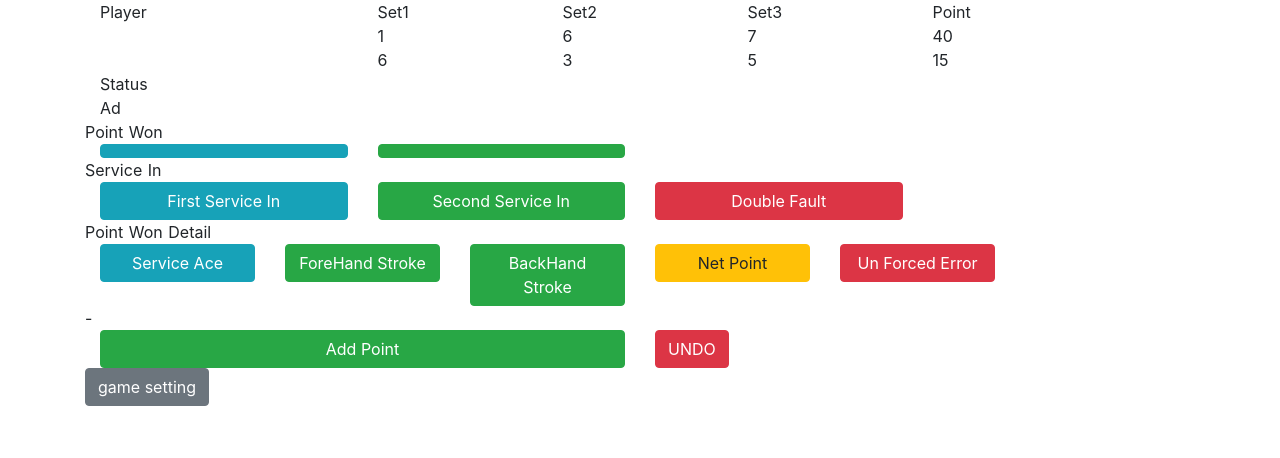
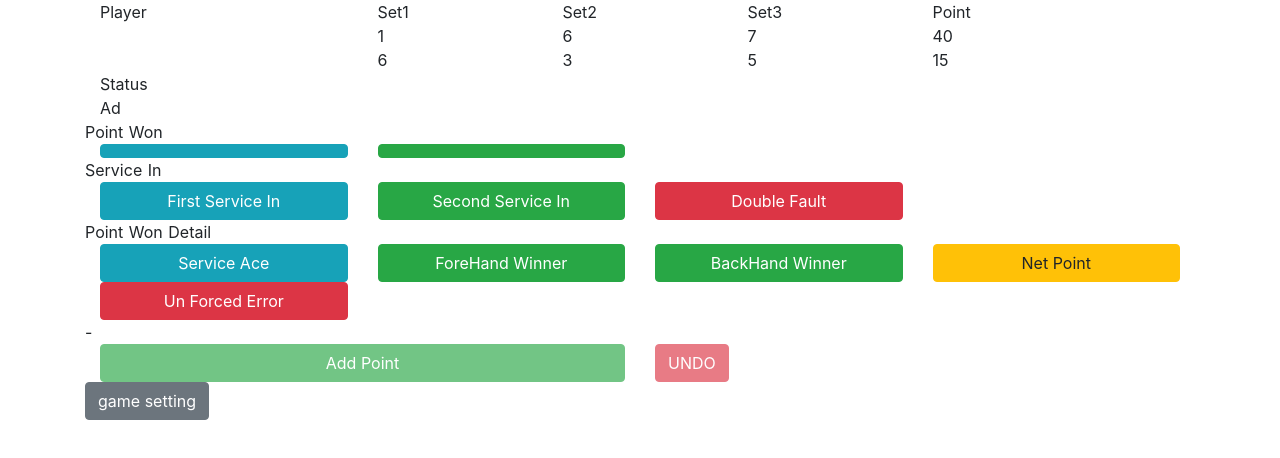
Before and after one commit to muramasa125/tennis-score, a Nuxt app: page / in a window 1280 px wide. Shown: the top 458 px of the page. Built offline with nearby package versions, Linux system fonts and the light colour scheme.

Commit message:
update Counter.vue add pointDetail

```diff
--- a/components/Counter.vue
+++ b/components/Counter.vue
@@ -24,29 +24,29 @@
       </b-row>
       <b-row>Point Won Detail</b-row>
       <b-row>
-        <b-col sm="2">
-          <b-button block variant="info">Service Ace</b-button>
+        <b-col sm="3">
+          <b-button block variant="info" @click="setPointDetail(1)" :disabled="serviceAce">Service Ace</b-button>
         </b-col>
-        <b-col sm="2">
-          <b-button block variant="success">ForeHand Stroke</b-button>
+        <b-col sm="3">
+          <b-button block variant="success" @click="setPointDetail(2)" :disabled="foreHand">ForeHand Winner</b-button>
         </b-col>
-        <b-col sm="2">
-          <b-button block variant="success">BackHand Stroke</b-button>
+        <b-col sm="3">
+          <b-button block variant="success" @click="setPointDetail(3)" :disabled="backHand">BackHand Winner</b-button>
         </b-col>
-        <b-col sm="2">
-          <b-button block variant="warning">Net Point</b-button>
+        <b-col sm="3">
+          <b-button block variant="warning" @click="setPointDetail(4)" :disabled="netPoint">Net Point</b-button>
         </b-col>
-        <b-col sm="2">
-          <b-button block variant="danger">Un Forced Error</b-button>
+        <b-col sm="3">
+          <b-button block variant="danger" @click="setPointDetail(5)" :disabled="unForcedError">Un Forced Error</b-button>
         </b-col>
       </b-row>
       <b-row>-</b-row>
       <b-row>
         <b-col>
-          <b-button block variant="success" v-on:click="addPoint()">Add Point</b-button>
+          <b-button block variant="success" v-on:click="addPoint()" :disabled="disabledAddPoint">Add Point</b-button>
         </b-col>
         <b-col>
-          <b-button variant="danger">UNDO</b-button>
+          <b-button variant="danger" disabled>UNDO</b-button>
         </b-col>
       </b-row>
     </b-container>
@@ -71,13 +71,31 @@ export default {
     },
     doubleFault: function () {
       return !(this.serviceIn === 0 || this.serviceIn != 3)
-    }
+    },
+    serviceAce: function () {
+      return !(this.pointWonDetail === null || this.pointWonDetail != 'ServiceAce') || this.serviceIn === 3
+    },
+    foreHand: function () {
+      return !(this.pointWonDetail === null || this.pointWonDetail != 'ForeHandWinner') || this.serviceIn === 3
+    },
+    backHand: function () {
+      return !(this.pointWonDetail === null || this.pointWonDetail != 'BackHandWinner') || this.serviceIn === 3
+    },
+    netPoint: function () {
+      return !(this.pointWonDetail === null || this.pointWonDetail != 'NetPoint') || this.serviceIn === 3
+    },
+    unForcedError: function () {
+      return !(this.pointWonDetail === null || this.pointWonDetail != 'UnForcedError') || this.serviceIn === 3
+    },
+    disabledAddPoint: function () {
+      return this.pointWon === 0
+    },
   },
   data: function () {
     return {
       pointWon: 0,
       serviceIn: 0,
-      pointWonDetail: 0
+      pointWonDetail: null
     }
   },
   methods: {
@@ -93,12 +111,34 @@ export default {
         return
       }
       this.serviceIn = service
+      if (service === 3) {
+        this.pointWonDetail = null
+      }
+    },
+    setPointDetail: function (detail) {
+      switch (detail) {
+        case 1:
+          this.pointWonDetail = 'ServiceAce'
+          break;
+        case 2:
+          this.pointWonDetail = 'ForeHandWinner'
+          break;
+        case 3:
+          this.pointWonDetail = 'BackHandWinner'
+          break;
+        case 4:
+          this.pointWonDetail = 'NetPoint'
+          break;
+        default:
+          this.pointWonDetail = 'UnForcedError'
+          break;
+      }
     },
     addPoint: function () {
       this['game/pointCount']({'pointWon': this.pointWon, 'serviceIn': this.serviceIn, 'pointWonDetail': this.pointWonDetail})
       this.pointWon = 0
       this.serviceIn = 0
-      this.pointWonDetail = 0
+      this.pointWonDetail = null
     }
   }
 }
--- a/store/game.js
+++ b/store/game.js
@@ -16,6 +16,7 @@ export const mutations = {
     state.set = set
     state.game = game
     state.ad = ad
+    state.points = []
   },
   pointCount(state, point) {
     point['id'] = state.pointCounter
```
